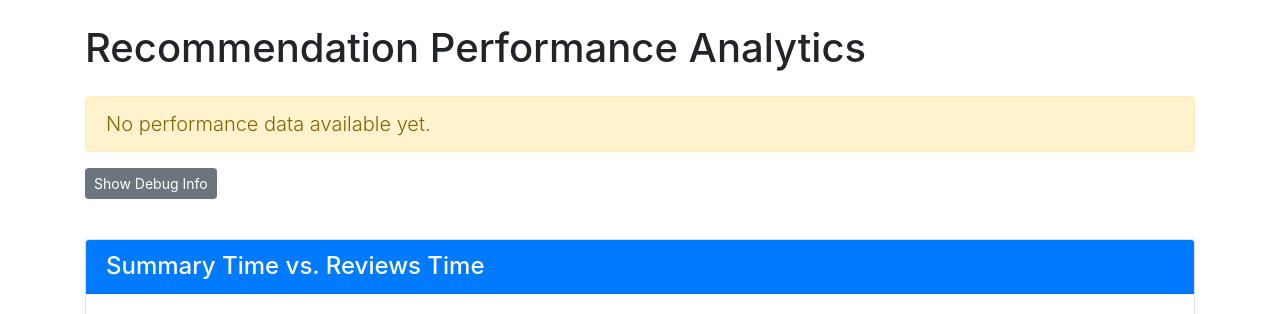
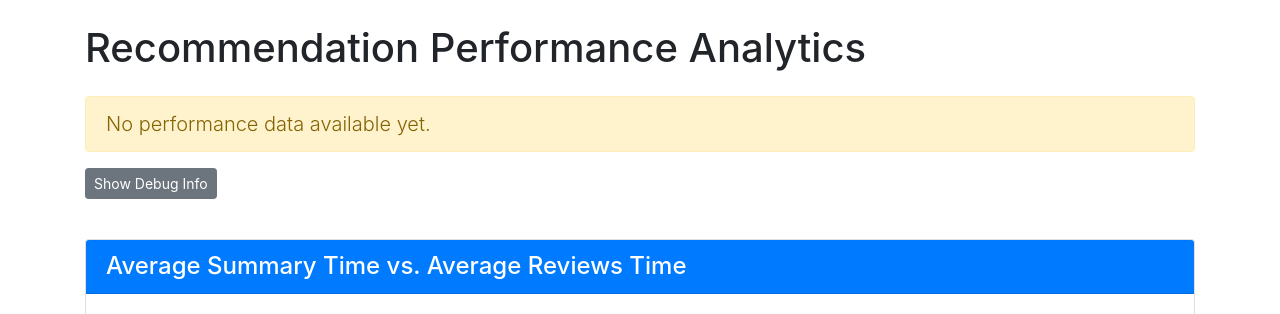
Before and after one commit to GreatRockbits/recommendation-engine-tk, a Django app: page /analytics/ in a window 1280 px wide. Shown: the top 314 px of the page. Run offline with Django 5.2, Linux system fonts and the light colour scheme; data that the repository does not hold is empty; some libraries are stand-ins or nearby versions.

Commit message:
Chart 1 fixed in recommendation_analytics

```diff
--- a/product_recommender/templates/recommendation_analytics.html
+++ b/product_recommender/templates/recommendation_analytics.html
@@ -37,10 +37,8 @@
             </div>
         {% endif %}
 
-        <!-- Debug Button -->
         <button id="toggleDebug" class="btn btn-sm btn-secondary mb-3">Show Debug Info</button>
 
-        <!-- Debug Information -->
         <div id="debugInfo" class="debug-info">
             <h4>Debug Information:</h4>
             <div>
@@ -65,7 +63,7 @@
             <div class="col-md-12">
                 <div class="card">
                     <div class="card-header bg-primary text-white">
-                        <h2 class="h4 mb-0">Summary Time vs. Reviews Time</h2>
+                        <h2 class="h4 mb-0">Average Summary Time vs. Average Reviews Time</h2>
                     </div>
                     <div class="card-body">
                         <div class="chart-container">
@@ -150,6 +148,8 @@
         const reviewsTimes = [{% for time in reviews_times %}{{ time|floatformat:4 }}{% if not forloop.last %}, {% endif %}{% endfor %}];
         const timeSavedValues = [{% for time in time_saved_values %}{{ time|floatformat:4 }}{% if not forloop.last %}, {% endif %}{% endfor %}];
         const reviewCounts = [{% for count in review_counts %}{{ count }}{% if not forloop.last %}, {% endif %}{% endfor %}];
+        const averageSummaryTime = {{ average_summary_time|floatformat:4 }};
+        const averageReviewsTime = {{ average_reviews_time|floatformat:4 }};
 
         // Add to debug info
         document.getElementById('parsedData').innerHTML = `
@@ -159,6 +159,8 @@
             <div><strong>reviewsTimes:</strong> ${JSON.stringify(reviewsTimes)}</div>
             <div><strong>timeSavedValues:</strong> ${JSON.stringify(timeSavedValues)}</div>
             <div><strong>reviewCounts:</strong> ${JSON.stringify(reviewCounts)}</div>
+            <div><strong>averageSummaryTime:</strong> ${averageSummaryTime}</div>
+            <div><strong>averageReviewsTime:</strong> ${averageReviewsTime}</div>
         `;
 
         // Function to log errors
@@ -175,22 +177,22 @@
         // Create the charts if we have data
         try {
             if (productNames.length > 0) {
-                // Chart 1: Summary Time vs. Reviews Time
+                // Chart 1: Average Summary Time vs. Average Reviews Time
                 try {
                     const timeComparisonCtx = document.getElementById('timeComparisonChart').getContext('2d');
                     new Chart(timeComparisonCtx, {
                         type: 'bar',
                         data: {
-                            labels: productNames,
+                            labels: ['Average Time'], // Use a single label
                             datasets: [{
-                                label: 'Summary Time (s)',
-                                data: summaryTimes,
+                                label: 'Average Summary Time (s)',
+                                data: [averageSummaryTime], // Single data point
                                 backgroundColor: 'rgba(54, 162, 235, 0.7)', // Blue
                                 borderColor: 'rgba(54, 162, 235, 1)',
                                 borderWidth: 1
                             }, {
-                                label: 'Reviews Time (s)',
-                                data: reviewsTimes,
+                                label: 'Average Reviews Time (s)',
+                                data: [averageReviewsTime], // Single data point
                                 backgroundColor: 'rgba(255, 99, 132, 0.7)', // Red
                                 borderColor: 'rgba(255, 99, 132, 1)',
                                 borderWidth: 1
@@ -206,18 +208,12 @@
                                         display: true,
                                         text: 'Time (seconds)'
                                     }
-                                },
-                                x: {
-                                    title: {
-                                        display: true,
-                                        text: 'Product'
-                                    }
                                 }
                             }
                         }
                     });
                 } catch (error) {
-                    logError("Error creating time comparison chart", error);
+                    logError("Error creating average time comparison chart", error);
                 }
 
                 // Chart 2: Time Saved vs. Number of Reviews
--- a/product_recommender/views.py
+++ b/product_recommender/views.py
@@ -149,11 +149,13 @@ def product_detail(request, product_id=None):
 
 def recommendation_analytics(request):
     """Displays analytics on recommendation performance with bar graphs."""
+    # Calculate the average summary time and average reviews time
+    average_summary_time = RecommendationPerformance.objects.aggregate(Avg('summary_time'))['summary_time__avg'] or 0
+    average_reviews_time = RecommendationPerformance.objects.aggregate(Avg('reviews_time'))['reviews_time__avg'] or 0
+
     performance_data = RecommendationPerformance.objects.all().select_related('product_id')
 
     analytics = []
-    summary_times = []
-    reviews_times = []
     time_saved_data = []
     review_counts = []
     product_names = []
@@ -167,8 +169,6 @@ def recommendation_analytics(request):
             'num_reviews': data.num_reviews,
             'time_saved': time_saved,
         })
-        summary_times.append(data.summary_time)
-        reviews_times.append(data.reviews_time)
         time_saved_data.append(time_saved)
         review_counts.append(data.num_reviews)
         product_names.append(data.product_id.name)
@@ -180,9 +180,9 @@ def recommendation_analytics(request):
     context = {
         'analytics_data': analytics,
         'average_time_saved': average_time_saved,
+        'average_summary_time': average_summary_time,
+        'average_reviews_time': average_reviews_time,
         'product_names': product_names,
-        'summary_times': summary_times,
-        'reviews_times': reviews_times,
         'time_saved_values': time_saved_data,
         'review_counts': review_counts,
     }
```
